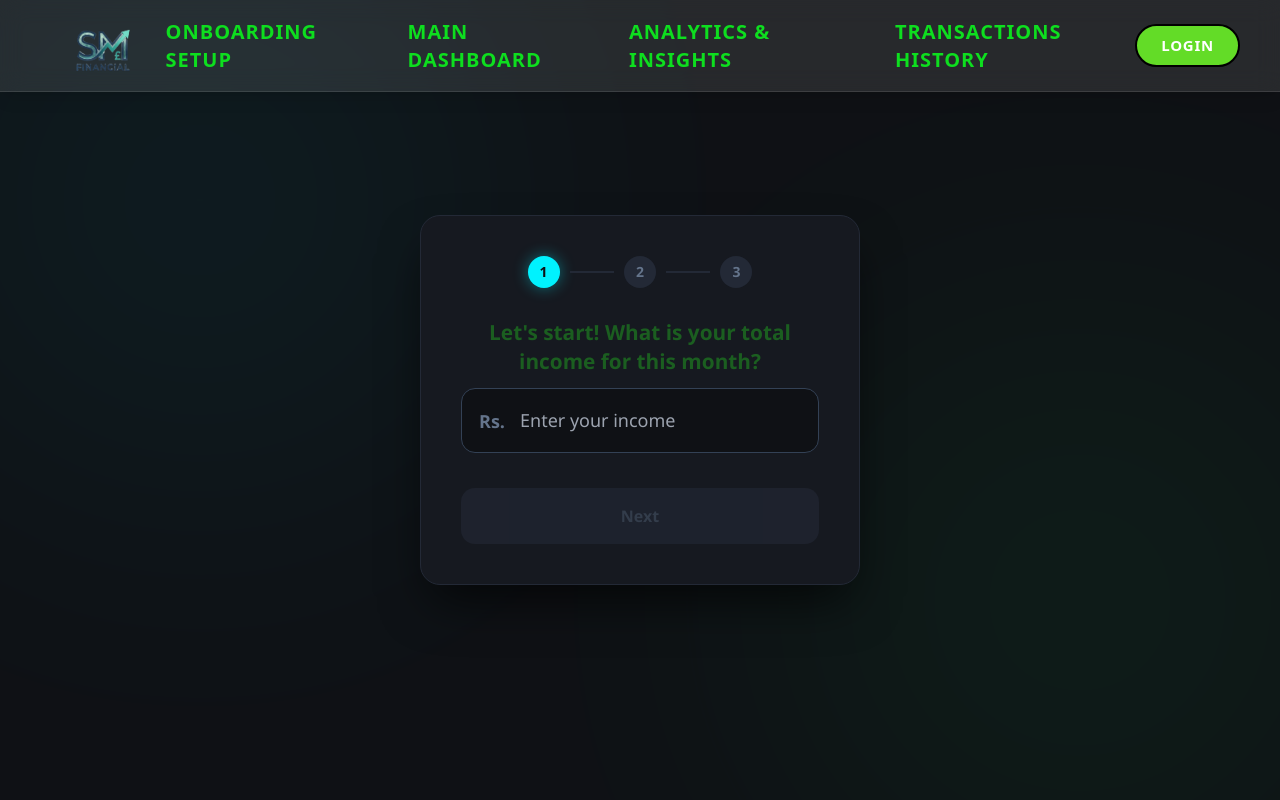
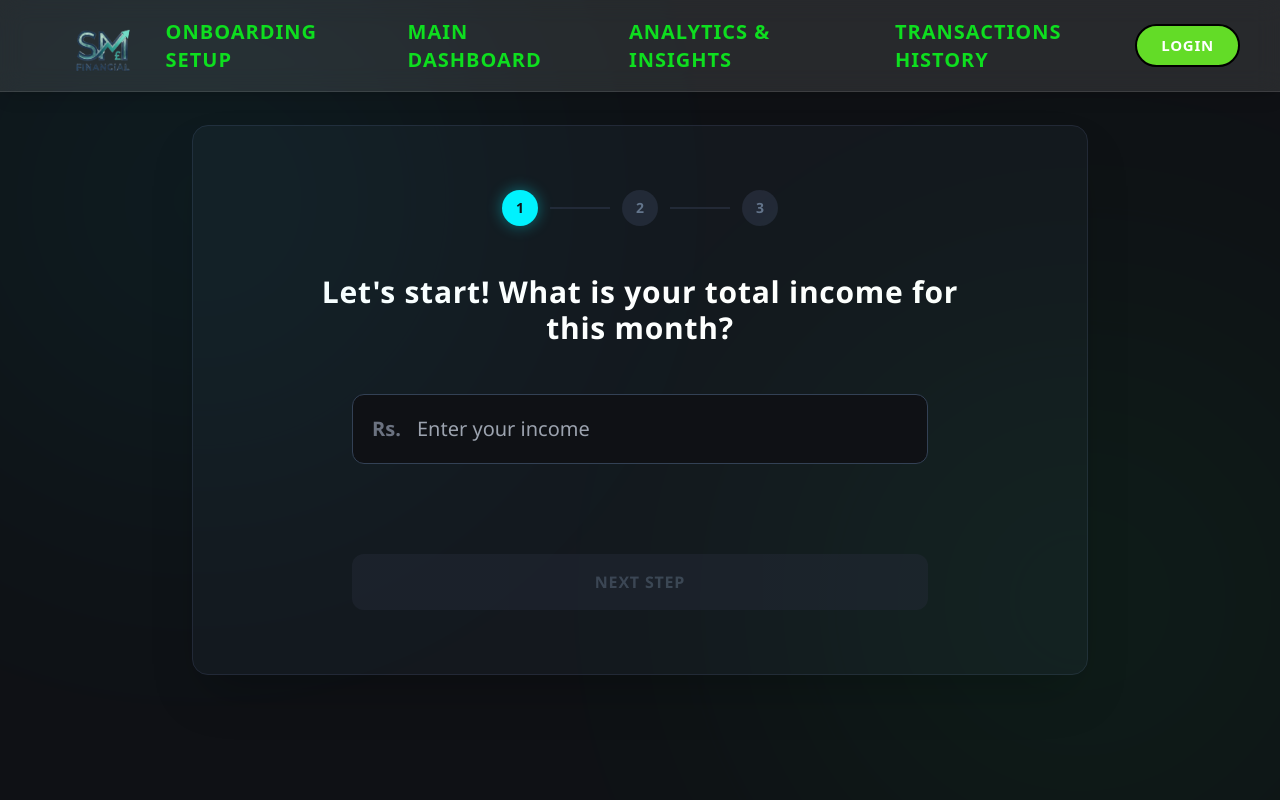
Before and after one commit to sashikmindaka1/MernFinancialTrackerApp, a React (Vite) app: page /OnboardingSetupPage in a window 1280 px wide. Shown: the top 800 px of the page. Built offline with nearby package versions, Linux system fonts and the light colour scheme.

Commit message:
create buttons

```diff
--- a/src/components/BudgetReview.jsx
+++ b/src/components/BudgetReview.jsx
@@ -1,85 +1,123 @@
-import react from "react";
+import React from "react";
 import CardHeader from '@mui/material/CardHeader'
 import Avatar from '@mui/material/Avatar'
 import IconButton from '@mui/material/IconButton'
 
+function BudgetReview({
+  income,
+  budget,
+  foodBudget,
+  transportBudget,
+  billsBudget,
+  entertainmentBudget,
+  healthBudget,
+  otherBudget
+}) {
+
+  // Fallback to 0 if props are passed as undefined or empty strings to prevent errors
+  const numIncome = Number(income) || 0;
+  const numBudget = Number(budget) || 0;
+
+  const numFood = Number(foodBudget) || 0;
+  const numTransport = Number(transportBudget) || 0;
+  const numBills = Number(billsBudget) || 0;
+  const numEntertainment = Number(entertainmentBudget) || 0;
+  const numHealth = Number(healthBudget) || 0;
+  const numOther = Number(otherBudget) || 0;
+
+  // Financial calculations
+  const saving = numIncome - numBudget;
+  const totalAllocated = numFood + numTransport + numBills + numEntertainment + numHealth + numOther;
+  const unAllocatedBudget = numBudget - totalAllocated;
+
+  return (
+    // Main Container Box
+    <div className="w-full min-h-[650px] md:max-w-4xl p-6 md:p-10 bg-[#161920]/90 border border-[#232836] rounded-2xl shadow-2xl mx-auto flex flex-col justify-between">
+
+      <button className="w-10 py-3 px-6 bg-gradient-to-r from-[#00f2fe] to-[#4facfe] hover:from-[#4facfe] hover:to-[#00f2fe] text-black font-bold rounded-xl transition duration-200 shadow-lg uppercase text-sm tracking-wider">
+      BACK
+      </button>
+
+
+      <div>
+        {/* TOP ROW: Core Metrics (Income, Budget, Savings) */}
+        <div className="grid grid-cols-1 sm:grid-cols-3 gap-4 mb-8">
+          <div className="bg-[#1f242f] border border-[#232836] p-5 rounded-xl text-center shadow-md">
+            <p className="text-xs font-semibold text-gray-400 uppercase tracking-wider mb-1">Total Income</p>
+            <p className="text-xl md:text-2xl font-bold text-white">Rs. {numIncome.toLocaleString()}</p>
+          </div>
+
+          <div className="bg-[#1f242f] border border-[#232836] p-5 rounded-xl text-center shadow-md">
+            <p className="text-xs font-semibold text-gray-400 uppercase tracking-wider mb-1">Total Budget</p>
+            <p className="text-xl md:text-2xl font-bold text-[#00f2fe]">Rs. {numBudget.toLocaleString()}</p>
+          </div>
+
+          <div className="bg-[#1f242f] border border-[#232836] p-5 rounded-xl text-center shadow-md">
+            <p className="text-xs font-semibold text-gray-400 uppercase tracking-wider mb-1">Planned Savings</p>
+            <p className="text-xl md:text-2xl font-bold text-emerald-400">Rs. {saving.toLocaleString()}</p>
+          </div>
+        </div>
+
+        {/* SECTION HEADER: Category Breakdown & Unallocated Budget Alert */}
+        <div className="flex flex-col sm:flex-row justify-between items-start sm:items-center border-b border-[#232836] pb-4 mb-6 gap-2">
+          <h3 className="text-sm font-semibold text-gray-300 uppercase tracking-wide">Category Breakdown</h3>
+          {unAllocatedBudget > 0 && (
+            <span className="text-xs bg-amber-500/10 text-amber-400 border border-amber-500/20 px-3 py-1 rounded-full font-medium">
+              Unallocated: Rs. {unAllocatedBudget.toLocaleString()} Remaining
+            </span>
+          )}
+        </div>
+
+        {/* BOTTOM GRID: Individual Expense Budgets */}
+        <div className="grid grid-cols-1 sm:grid-cols-2 md:grid-cols-3 gap-4 mb-8">
+          {/* Food Budget */}
+          <div className="bg-[#1a1625] border border-[#261f35] p-4 rounded-xl shadow-sm transition hover:border-purple-900/50">
+            <p className="text-xs font-semibold text-purple-300 uppercase tracking-wider mb-1">Food Budget</p>
+            <p className="text-lg font-bold text-indigo-400">Rs. {numFood.toLocaleString()}</p>
+          </div>
+
+          {/* Transport Budget */}
+          <div className="bg-[#1a1625] border border-[#261f35] p-4 rounded-xl shadow-sm transition hover:border-purple-900/50">
+            <p className="text-xs font-semibold text-purple-300 uppercase tracking-wider mb-1">Transport Budget</p>
+            <p className="text-lg font-bold text-indigo-400">Rs. {numTransport.toLocaleString()}</p>
+          </div>
+
+          {/* Bills Budget */}
+          <div className="bg-[#1a1625] border border-[#261f35] p-4 rounded-xl shadow-sm transition hover:border-purple-900/50">
+            <p className="text-xs font-semibold text-purple-300 uppercase tracking-wider mb-1">Bills Budget</p>
+            <p className="text-lg font-bold text-indigo-400">Rs. {numBills.toLocaleString()}</p>
+          </div>
+
+          {/* Entertainment Budget */}
+          <div className="bg-[#1a1625] border border-[#261f35] p-4 rounded-xl shadow-sm transition hover:border-purple-900/50">
+            <p className="text-xs font-semibold text-purple-300 uppercase tracking-wider mb-1">Entertainment Budget</p>
+            <p className="text-lg font-bold text-indigo-400">Rs. {numEntertainment.toLocaleString()}</p>
+          </div>
+
+          {/* Health Budget */}
+          <div className="bg-[#1a1625] border border-[#261f35] p-4 rounded-xl shadow-sm transition hover:border-purple-900/50">
+            <p className="text-xs font-semibold text-purple-300 uppercase tracking-wider mb-1">Health Budget</p>
+            <p className="text-lg font-bold text-indigo-400">Rs. {numHealth.toLocaleString()}</p>
+          </div>
+
+          {/* Other Budget */}
+          <div className="bg-[#1a1625] border border-[#261f35] p-4 rounded-xl shadow-sm transition hover:border-purple-900/50">
+            <p className="text-xs font-semibold text-purple-300 uppercase tracking-wider mb-1">Other Budget</p>
+            <p className="text-lg font-bold text-indigo-400">Rs. {numOther.toLocaleString()}</p>
+          </div>
+        </div>
+      </div>
+
+      {/* ACTION BUTTON: Styled submit button pinned to the bottom */}
 
 
 
-function BudgetReview({income, budget, foodBudget, transportBudget,
-  billsBudget, entertainmentBudget, healthBudget, otherBudget}) {
-
-    const saving = Number(income) - Number(budget)
-    const totalAllocated = Number(foodBudget) + Number(transportBudget) + Number(billsBudget) + Number(entertainmentBudget) + Number(healthBudget) + Number(otherBudget);
-    const unAllocatedBudget = Number(budget) - totalAllocated
-
-
-  return(
-
-    <div className = "z-full w-full max-h-9 p-8 bg-[#161920]/90 border border-[#232836] rounded-2xl shadow-2xl mx-4">
-      <div className = "grid grid-cols-1 sm:grid-cols-3 gap-4 mb-8">
-
-        {/* 1st Card: Total Income */}
-        <div className="bg-[#1f242f] border border-[#232836] p-4 rounded-xl text-center">
-          <p className="text-xs font-semibold text-gray-400 uppercase tracking-wider mb-1">Total Income</p>
-          <p className="text-xl font-bold text-white">Rs. {Number(income).toLocaleString()}</p>
-        </div>
-
-        {/* 2nd Card: Total Budget */}
-        <div className="bg-[#1f242f] border border-[#232836] p-4 rounded-xl text-center">
-          <p className="text-xs font-semibold text-gray-400 uppercase tracking-wider mb-1">Total Budget</p>
-          <p className="text-xl font-bold text-[#00f2fe]">Rs. {Number(budget).toLocaleString()}</p>
-        </div>
-
-        {/* 3rd Card: Planned Savings */}
-        <div className="bg-[#1f242f] border border-[#232836] p-4 rounded-xl text-center">
-          <p className="text-xs font-semibold text-gray-400 uppercase tracking-wider mb-1">Planned Savings</p>
-          <p className="text-xl font-bold text-emerald-400">Rs. {saving.toLocaleString()}</p>
-        </div>
-
-
-
-
-
-
-
-       <div className="bg-[#1a1625] border border-[#261f35] p-4 rounded-xl text-center shadow-sm">
-         <p className="text-xs font-semibold text-purple-300 uppercase tracking-wider mb-1">food budget</p>
-         <p className="text-xl font-bold text-indigo-400">Rs. {foodBudget.toLocaleString()}</p>
-       </div>
-
-       <div className="bg-[#1a1625] border border-[#261f35] p-4 rounded-xl text-center shadow-sm">
-         <p className="text-xs font-semibold text-purple-300 uppercase tracking-wider mb-1">transport budget</p>
-         <p className="text-xl font-bold text-indigo-400">Rs. {transportBudget.toLocaleString()}</p>
-       </div>
-
-       <div className="bg-[#1a1625] border border-[#261f35] p-4 rounded-xl text-center shadow-sm">
-         <p className="text-xs font-semibold text-purple-300 uppercase tracking-wider mb-1">bills budget</p>
-         <p className="text-xl font-bold text-indigo-400">Rs. {billsBudget.toLocaleString()}</p>
-       </div>
-
-       <div className="bg-[#1a1625] border border-[#261f35] p-4 rounded-xl text-center shadow-sm">
-         <p className="text-xs font-semibold text-purple-300 uppercase tracking-wider mb-1">entertainment Budget</p>
-         <p className="text-xl font-bold text-indigo-400">Rs. {entertainmentBudget.toLocaleString()}</p>
-       </div>
-
-       <div className="bg-[#1a1625] border border-[#261f35] p-4 rounded-xl text-center shadow-sm">
-         <p className="text-xs font-semibold text-purple-300 uppercase tracking-wider mb-1">health Budget</p>
-         <p className="text-xl font-bold text-indigo-400">Rs. {healthBudget.toLocaleString()}</p>
-       </div>
-
-       <div className="bg-[#1a1625] border border-[#261f35] p-4 rounded-xl text-center shadow-sm">
-         <p className="text-xs font-semibold text-purple-300 uppercase tracking-wider mb-1">other Budget</p>
-         <p className="text-xl font-bold text-indigo-400">Rs. {otherBudget.toLocaleString()}</p>
-       </div>
-
-      </div>
-
-      <button className="">finish</button>
+      <button className="w-full py-3 px-6 bg-gradient-to-r from-[#00f2fe] to-[#4facfe] hover:from-[#4facfe] hover:to-[#00f2fe] text-black font-bold rounded-xl transition duration-200 shadow-lg uppercase text-sm tracking-wider">
+        Finish Review
+      </button>
 
     </div>
-  )
+  );
+}
 
-
-
-} export default BudgetReview;
+export default BudgetReview;
--- a/src/components/IncomeeStep.css
+++ /dev/null
@@ -1,139 +0,0 @@
-/* Central Premium Card Container */
-.income-card {
-  position: relative;
-  z-index: 10;
-  width: 100%;
-  max-width: 440px;
-  background-color: #161920;
-  border: 1px solid #232936;
-  border-radius: 20px;
-  padding: 40px;
-  box-shadow: 0 25px 50px -12px rgba(0, 0, 0, 0.7);
-}
-
-/* Custom Stepper Styles */
-.stepper-wrapper {
-  display: flex;
-  align-items: center;
-  justify-content: center;
-  margin-bottom: 30px;
-}
-
-.step-circle {
-  width: 32px;
-  height: 32px;
-  border-radius: 50%;
-  background-color: #232936;
-  color: #64748b;
-  display: flex;
-  align-items: center;
-  justify-content: center;
-  font-weight: 600;
-  font-size: 14px;
-}
-
-.step-circle.active {
-  background-color: #00f2fe;
-  color: #0f1115;
-  box-shadow: 0 0 15px rgba(0, 242, 254, 0.4);
-}
-
-.step-line {
-  flex: 0.2;
-  height: 2px;
-  background-color: #232936;
-  margin: 0 10px;
-}
-
-/* Heading Typography */
-.card-title {
-  color: #ffffff;
-  font-size: 24px;
-  font-weight: 700;
-  text-align: center;
-  margin-bottom: 32px;
-  line-height: 1.4;
-}
-
-/* Wrapper container for the input box */
-.input-wrapper {
-  position: relative;
-  margin-bottom: 35px;
-}
-
-/* Static "Rs." Prefix Label */
-.currency-symbol {
-  position: absolute;
-  left: 18px;
-  top: 50%;
-  transform: translateY(-50%);
-  color: #64748b;
-  font-weight: 600;
-  font-size: 18px;
-  pointer-events: none;
-}
-
-/* Main Input Field */
-.currency-input {
-  width: 100%;
-  background-color: #0f1115;
-  border: 1px solid #334155;
-  border-radius: 14px;
-  padding: 18px 18px 18px 58px; /* Left padding creates space for the static "Rs." text */
-  color: #ffffff;
-  font-size: 18px;
-  outline: none;
-  box-sizing: border-box;
-  transition: all 0.3s ease;
-}
-
-.currency-input:focus {
-  border-color: #00f2fe;
-  box-shadow: 0 0 15px rgba(0, 242, 254, 0.15);
-}
-
-/* Remove default increment/decrement arrows in Chrome, Safari, Edge, and Opera */
-.currency-input::-webkit-outer-spin-button,
-.currency-input::-webkit-inner-spin-button {
-  -webkit-appearance: none;
-  margin: 0;
-}
-
-/* Remove default increment/decrement arrows in Firefox */
-.currency-input[type=number] {
-  -moz-appearance: textfield;
-}
-
-/* Next Step Button */
-.btn-next {
-  width: 100%;
-  background-color: #00f2fe;
-  color: #0f1115;
-  font-weight: 700;
-  padding: 16px;
-  border-radius: 14px;
-  border: none;
-  cursor: pointer;
-  font-size: 16px;
-  transition: all 0.2s ease;
-}
-
-.btn-next:hover:not(:disabled) {
-  background-color: #00d2dc;
-  transform: translateY(-2px);
-  box-shadow: 0 10px 20px rgba(0, 242, 254, 0.2);
-}
-
-.btn-next:active:not(:disabled) {
-  transform: translateY(0);
-}
-
-/* Disabled Button State Visuals */
-.btn-next:disabled {
-  background-color: #232936;
-  color: #475569;
-  opacity: 0.6;
-  cursor: not-allowed;
-  transform: none;
-  box-shadow: none;
-}
--- a/src/components/IncomeeStep.jsx
+++ b/src/components/IncomeeStep.jsx
@@ -1,43 +1,61 @@
 import React from 'react';
-import './IncomeeStep.css'; // Importing the dedicated stylesheet
 
 function IncomeeStep({ income, setIncome, nextStep }) {
   return (
-    <div className="income-card">
+    // Match the exact parent card layout and scale as the BudgetReview component
+    <div className="w-full min-h-[550px] md:max-w-4xl p-8 md:p-16 bg-[#161920]/90 border border-[#232836] rounded-2xl shadow-2xl mx-auto flex flex-col justify-between">
+
+      {/* Top Section */}
+      <div>
         {/* Custom Stepper - Displaying the 3 steps at the top */}
-      <div className="stepper-wrapper">
-        <div className="step-circle active">1</div>
-        <div className="step-line"></div>
-        <div className="step-circle">2</div>
-        <div className="step-line"></div>
-        <div className="step-circle">3</div>
+        <div className="flex items-center justify-center mb-12">
+          <div className="w-9 h-9 rounded-full bg-[#00f2fe] text-[#0f1115] flex items-center justify-center font-bold text-sm shadow-[0_0_15px_rgba(0,242,254,0.4)]">
+            1
+          </div>
+          <div className="flex-1 max-w-[60px] h-[2px] bg-[#232836] mx-3"></div>
+          <div className="w-9 h-9 rounded-full bg-[#232936] text-[#64748b] flex items-center justify-center font-semibold text-sm">
+            2
+          </div>
+          <div className="flex-1 max-w-[60px] h-[2px] bg-[#232936] mx-3"></div>
+          <div className="w-9 h-9 rounded-full bg-[#232936] text-[#64748b] flex items-center justify-center font-semibold text-sm">
+            3
+          </div>
         </div>
 
-      <h2 className="card-title">
+        {/* Heading Typography */}
+        <h2 className="text-white text-2xl md:text-3xl font-extrabold text-center mb-12 tracking-wide leading-relaxed max-w-2xl mx-auto">
           Let's start! What is your total income for this month?
         </h2>
 
-      <div className="input-wrapper">
+        {/* Wrapper container for the input box */}
+        <div className="relative max-w-xl mx-auto mb-12">
           {/* Static "Rs." prefix label pinned to the left side */}
-        <span className="currency-symbol">Rs.</span>
+          <span className="absolute left-5 top-1/2 -translate-y-1/2 text-gray-500 font-bold text-xl pointer-events-none">
+            Rs.
+          </span>
 
+          {/* Main Input Field - Styled to be large and sleek */}
           <input
             type="number"
-          className="currency-input"
+            className="w-full bg-[#0f1115] border border-slate-700 rounded-xl py-5 pl-16 pr-6 text-white text-xl font-medium outline-none transition-all duration-300 focus:border-[#00f2fe] focus:ring-1 focus:ring-[#00f2fe]/20 [appearance:textfield] [&::-webkit-outer-spin-button]:appearance-none [&::-webkit-inner-spin-button]:appearance-none"
             value={income}
             onChange={(e) => setIncome(e.target.value)}
             placeholder="Enter your income"
           />
         </div>
+      </div>
 
-      {/* The button automatically disables if input is empty, 0, or negative */}
+      {/* Next Step Button - Placed at the bottom to maintain the balance */}
+      <div className="max-w-xl w-full mx-auto">
         <button
-        className="btn-next"
+          className="w-full py-4 px-6 bg-gradient-to-r from-[#00f2fe] to-[#4facfe] text-black font-bold text-base rounded-xl uppercase tracking-wider transition-all duration-200 disabled:from-[#232936] disabled:to-[#232936] disabled:text-slate-500 disabled:opacity-50 disabled:cursor-not-allowed disabled:transform-none enabled:hover:shadow-[0_10px_20px_rgba(0,242,254,0.2)] enabled:hover:-translate-y-0.5 enabled:active:translate-y-0"
           onClick={nextStep}
           disabled={!income || income <= 0}
         >
-        Next
+          Next Step
         </button>
+      </div>
+
     </div>
   );
 }
```
Also changed, not shown: src/components/BudgetStep.jsx (+79 -43 lines). Lines whose indentation alone changed are shown as unchanged.
